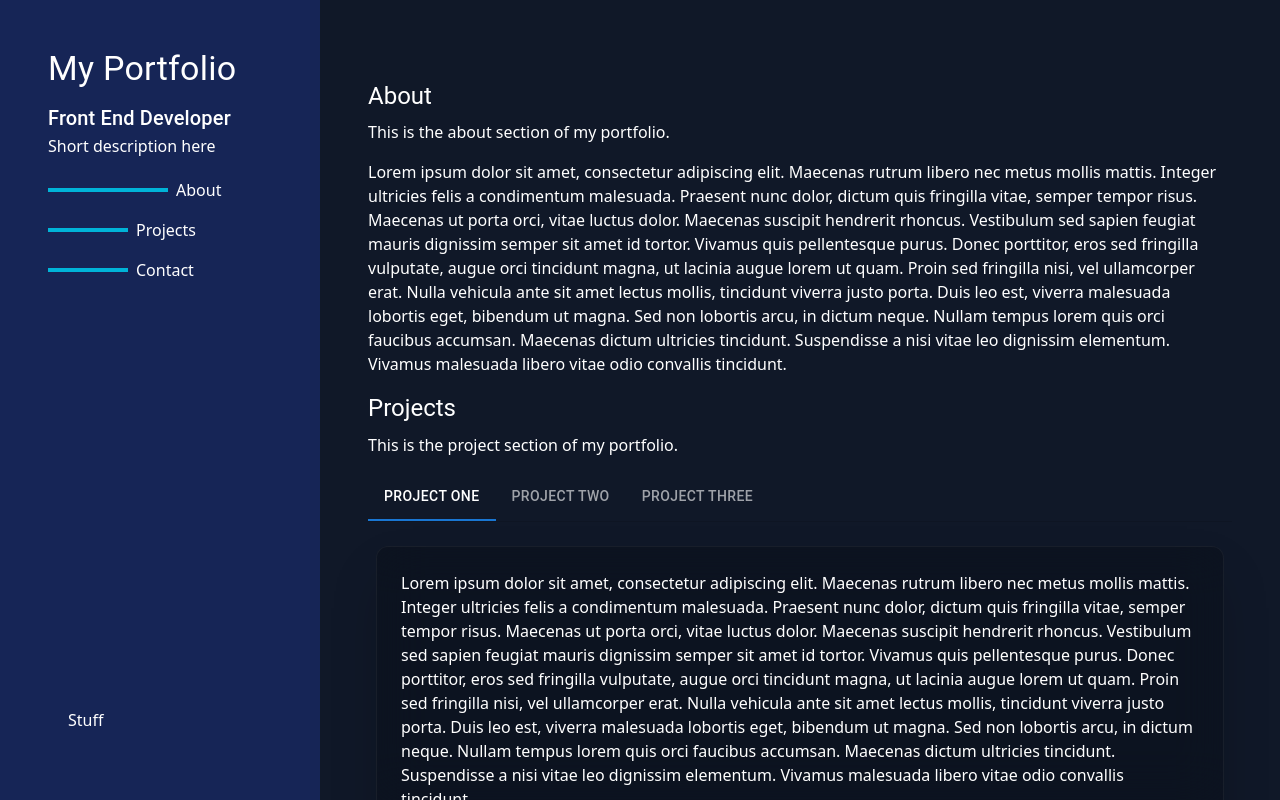
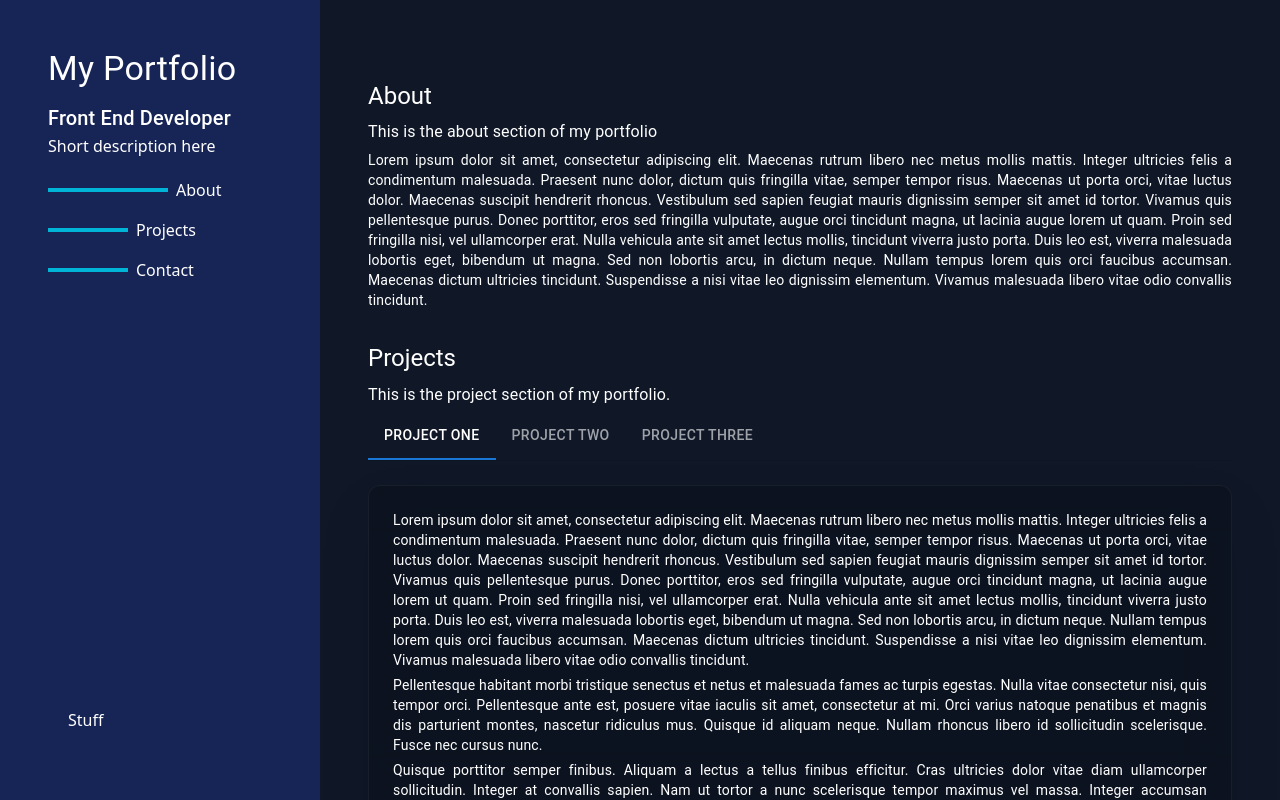
Before and after one commit to kmk9000/portfolio.v2, a React (Vite) app: page / in a window 1280 px wide. Built offline with nearby package versions, Linux system fonts and the light colour scheme.

Commit message:
add theme + projects component z-index change to prevent going over header on mobile

```diff
--- a/src/App.jsx
+++ b/src/App.jsx
@@ -1,7 +1,8 @@
 import { useState, useEffect } from "react";
 import Header from "./components/Header";
 import Main from "./components/Main";
-// import theme from "./theme.js";
+import { ThemeProvider } from "@mui/material/styles";
+import theme from "./theme.js";
 
 function App() {
   const [mousePosition, setMousePosition] = useState({ x: 0, y: 0 });
@@ -83,6 +84,7 @@ function App() {
   }, [activeSection]); // Depend on activeSection to ensure the comparison is always up-to-date
 
   return (
+    <ThemeProvider theme={theme}>
       <div className="relative flex flex-col md:flex-row min-h-screen min-w-full">
         <div
           className="pointer-events-none fixed inset-0 z-0 transition duration-300"
@@ -96,6 +98,7 @@ function App() {
         />
         <Main />
       </div>
+    </ThemeProvider>
   );
 }
 
--- a/src/components/Header.jsx
+++ b/src/components/Header.jsx
@@ -6,7 +6,7 @@ export default function Header({ activeSection, setActiveSection }) {
   };
 
   return (
-    <div className="flex flex-col bg-blue-950 text-white p-12 md:p-6 lg:p-12 w-full md:w-1/4 lg:w-1/3 xl:w-1/4 sticky top-0  justify-between">
+    <div className="flex flex-col bg-blue-950 text-white p-12 md:p-6 lg:p-12 w-full md:w-1/4 lg:w-1/3 xl:w-1/4 sticky top-0 z-1 justify-between">
       {/* bg-blue-600 */}
       <header>
         <Typography variant="h4" component="div" gutterBottom>
--- a/src/components/Main.jsx
+++ b/src/components/Main.jsx
@@ -9,8 +9,10 @@ export default function Main() {
       <Typography variant="h5" sx={{ mt: 4 }} gutterBottom>
         <a id="about">About</a>
       </Typography>
-      <p>This is the about section of my portfolio.</p>
-      <p>
+      <Typography variant="body1" gutterBottom>
+        This is the about section of my portfolio
+      </Typography>
+      <Typography variant="body2" gutterBottom>
         Lorem ipsum dolor sit amet, consectetur adipiscing elit. Maecenas rutrum
         libero nec metus mollis mattis. Integer ultricies felis a condimentum
         malesuada. Praesent nunc dolor, dictum quis fringilla vitae, semper
@@ -25,13 +27,15 @@ export default function Main() {
         lorem quis orci faucibus accumsan. Maecenas dictum ultricies tincidunt.
         Suspendisse a nisi vitae leo dignissim elementum. Vivamus malesuada
         libero vitae odio convallis tincidunt.
-      </p>
+      </Typography>
       <Projects />
-      <Typography variant="h5" gutterBottom>
+      <Typography variant="h5" gutterBottom mt={3}>
         <a id="contact">Contact</a>
       </Typography>
-      <p>This is the contact section of my portfolio.</p>
-      <p>
+      <Typography variant="body1" gutterBottom>
+        This is the contact section of my portfolio.
+      </Typography>
+      <Typography variant="body2" gutterBottom>
         Lorem ipsum dolor sit amet, consectetur adipiscing elit. Maecenas rutrum
         libero nec metus mollis mattis. Integer ultricies felis a condimentum
         malesuada. Praesent nunc dolor, dictum quis fringilla vitae, semper
@@ -46,16 +50,16 @@ export default function Main() {
         lorem quis orci faucibus accumsan. Maecenas dictum ultricies tincidunt.
         Suspendisse a nisi vitae leo dignissim elementum. Vivamus malesuada
         libero vitae odio convallis tincidunt.
-      </p>
-      <p>
+      </Typography>
+      <Typography variant="body2" gutterBottom>
         Pellentesque habitant morbi tristique senectus et netus et malesuada
         fames ac turpis egestas. Nulla vitae consectetur nisi, quis tempor orci.
         Pellentesque ante est, posuere vitae iaculis sit amet, consectetur at
         mi. Orci varius natoque penatibus et magnis dis parturient montes,
         nascetur ridiculus mus. Quisque id aliquam neque. Nullam rhoncus libero
         id sollicitudin scelerisque. Fusce nec cursus nunc.
-      </p>
-      <p>
+      </Typography>
+      <Typography variant="body2" gutterBottom>
         Quisque porttitor semper finibus. Aliquam a lectus a tellus finibus
         efficitur. Cras ultricies dolor vitae diam ullamcorper sollicitudin.
         Integer at convallis sapien. Nam ut tortor a nunc scelerisque tempor
@@ -66,7 +70,7 @@ export default function Main() {
         litora torquent per conubia nostra, per inceptos himenaeos. Mauris
         lacinia enim sed nisl eleifend, eu finibus nisl condimentum. Etiam
         aliquet massa vel sapien feugiat sagittis.
-      </p>
+      </Typography>
       <ScrollToTopButton />
     </div>
   );
--- a/src/components/Projects.jsx
+++ b/src/components/Projects.jsx
@@ -23,7 +23,7 @@ export default function Projects() {
         aria-labelledby={`simple-tab-${index}`}
         {...other}
       >
-        {value === index && <Box sx={{ px: 1, py: 3 }}>{children}</Box>}
+        {value === index && <Box sx={{ px: 0, py: 3 }}>{children}</Box>}
       </div>
     );
   }
@@ -40,11 +40,13 @@ export default function Projects() {
     };
   }
   return (
-    <>
-      <Typography variant="h5" gutterBottom>
+    <div className="z-0">
+      <Typography variant="h5" gutterBottom mt={4}>
         <a id="projects">Projects</a>
       </Typography>
-      <p>This is the project section of my portfolio.</p>
+      <Typography variant="body1" gutterBottom>
+        This is the project section of my portfolio.
+      </Typography>
       <Box sx={{ width: "100%" }}>
         <Box sx={{ borderBottom: 1, borderColor: "divider" }}>
           <Tabs
@@ -67,7 +69,7 @@ export default function Projects() {
             border border-white/5
             shadow-2xl"
           >
-            <p>
+            <Typography variant="body2" gutterBottom>
               Lorem ipsum dolor sit amet, consectetur adipiscing elit. Maecenas
               rutrum libero nec metus mollis mattis. Integer ultricies felis a
               condimentum malesuada. Praesent nunc dolor, dictum quis fringilla
@@ -83,8 +85,8 @@ export default function Projects() {
               faucibus accumsan. Maecenas dictum ultricies tincidunt.
               Suspendisse a nisi vitae leo dignissim elementum. Vivamus
               malesuada libero vitae odio convallis tincidunt.
-            </p>
-            <p>
+            </Typography>
+            <Typography variant="body2" gutterBottom>
               Pellentesque habitant morbi tristique senectus et netus et
               malesuada fames ac turpis egestas. Nulla vitae consectetur nisi,
               quis tempor orci. Pellentesque ante est, posuere vitae iaculis sit
@@ -92,8 +94,8 @@ export default function Projects() {
               dis parturient montes, nascetur ridiculus mus. Quisque id aliquam
               neque. Nullam rhoncus libero id sollicitudin scelerisque. Fusce
               nec cursus nunc.
-            </p>
-            <p>
+            </Typography>
+            <Typography variant="body2">
               Quisque porttitor semper finibus. Aliquam a lectus a tellus
               finibus efficitur. Cras ultricies dolor vitae diam ullamcorper
               sollicitudin. Integer at convallis sapien. Nam ut tortor a nunc
@@ -105,7 +107,7 @@ export default function Projects() {
               nostra, per inceptos himenaeos. Mauris lacinia enim sed nisl
               eleifend, eu finibus nisl condimentum. Etiam aliquet massa vel
               sapien feugiat sagittis.
-            </p>
+            </Typography>
           </div>
         </CustomTabPanel>
         <CustomTabPanel value={value} index={1}>
@@ -116,7 +118,7 @@ export default function Projects() {
             border border-white/5
             shadow-2xl"
           >
-            <p>
+            <Typography variant="body2" gutterBottom>
               Pellentesque habitant morbi tristique senectus et netus et
               malesuada fames ac turpis egestas. Nulla vitae consectetur nisi,
               quis tempor orci. Pellentesque ante est, posuere vitae iaculis sit
@@ -124,8 +126,8 @@ export default function Projects() {
               dis parturient montes, nascetur ridiculus mus. Quisque id aliquam
               neque. Nullam rhoncus libero id sollicitudin scelerisque. Fusce
               nec cursus nunc.
-            </p>
-            <p>
+            </Typography>
+            <Typography variant="body2">
               Quisque porttitor semper finibus. Aliquam a lectus a tellus
               finibus efficitur. Cras ultricies dolor vitae diam ullamcorper
               sollicitudin. Integer at convallis sapien. Nam ut tortor a nunc
@@ -137,7 +139,7 @@ export default function Projects() {
               nostra, per inceptos himenaeos. Mauris lacinia enim sed nisl
               eleifend, eu finibus nisl condimentum. Etiam aliquet massa vel
               sapien feugiat sagittis.
-            </p>
+            </Typography>
           </div>
         </CustomTabPanel>
         <CustomTabPanel value={value} index={2}>
@@ -148,7 +150,7 @@ export default function Projects() {
             border border-white/5
             shadow-2xl"
           >
-            <p>
+            <Typography variant="body2" gutterBottom>
               Pellentesque habitant morbi tristique senectus et netus et
               malesuada fames ac turpis egestas. Nulla vitae consectetur nisi,
               quis tempor orci. Pellentesque ante est, posuere vitae iaculis sit
@@ -156,8 +158,8 @@ export default function Projects() {
               dis parturient montes, nascetur ridiculus mus. Quisque id aliquam
               neque. Nullam rhoncus libero id sollicitudin scelerisque. Fusce
               nec cursus nunc.
-            </p>
-            <p>
+            </Typography>
+            <Typography variant="body2" gutterBottom>
               Quisque porttitor semper finibus. Aliquam a lectus a tellus
               finibus efficitur. Cras ultricies dolor vitae diam ullamcorper
               sollicitudin. Integer at convallis sapien. Nam ut tortor a nunc
@@ -169,8 +171,8 @@ export default function Projects() {
               nostra, per inceptos himenaeos. Mauris lacinia enim sed nisl
               eleifend, eu finibus nisl condimentum. Etiam aliquet massa vel
               sapien feugiat sagittis.
-            </p>
-            <p>
+            </Typography>
+            <Typography variant="body2">
               Lorem ipsum dolor sit amet, consectetur adipiscing elit. Maecenas
               rutrum libero nec metus mollis mattis. Integer ultricies felis a
               condimentum malesuada. Praesent nunc dolor, dictum quis fringilla
@@ -186,10 +188,10 @@ export default function Projects() {
               faucibus accumsan. Maecenas dictum ultricies tincidunt.
               Suspendisse a nisi vitae leo dignissim elementum. Vivamus
               malesuada libero vitae odio convallis tincidunt.
-            </p>
+            </Typography>
           </div>
         </CustomTabPanel>
       </Box>
-    </>
+    </div>
   );
 }
--- a/src/theme.js
+++ b/src/theme.js
@@ -0,0 +1,17 @@
+import { createTheme } from "@mui/material/styles";
+
+const theme = createTheme({
+  components: {
+    MuiTypography: {
+      styleOverrides: {
+        body1: {
+          textAlign: "justify",
+        },
+        body2: {
+          textAlign: "justify",
+        },
+      },
+    },
+  },
+});
+export default theme;
```
Lines whose indentation alone changed are shown as unchanged.
